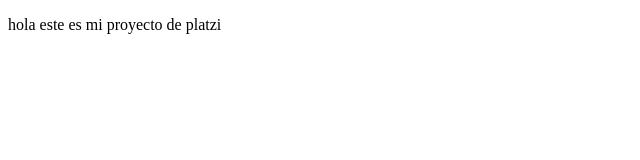
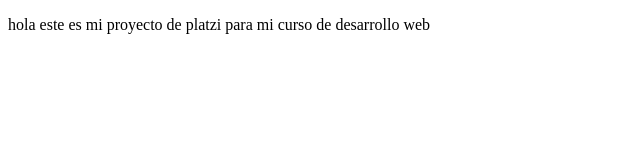
Before and after one commit to RICKYPEVAN/projectCurso, a plain HTML site: page index.html in a window 1280 px wide. Shown: the whole page, without its empty margins (0-640 px from the left). Drawn offline with Linux system fonts and the light colour scheme.

Commit message:
cambios adiciona

```diff
--- a/index.html
+++ b/index.html
@@ -9,6 +9,7 @@
 <body>
     <p>
         hola este es mi proyecto de platzi
+        para mi curso de desarrollo web
     </p>
 </body>
 </html>
```
